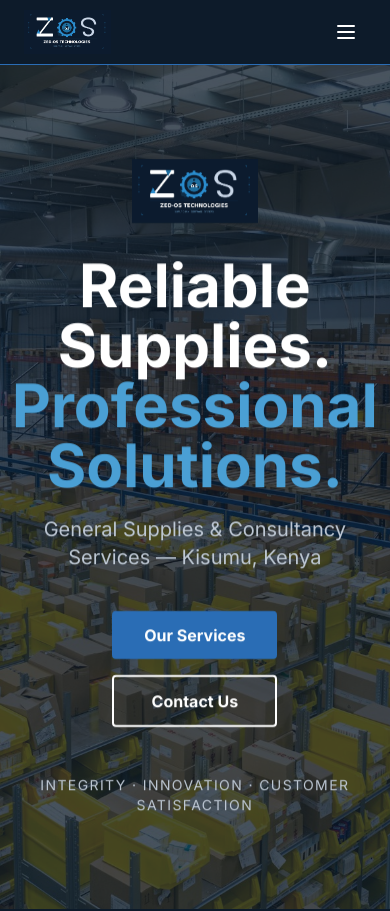
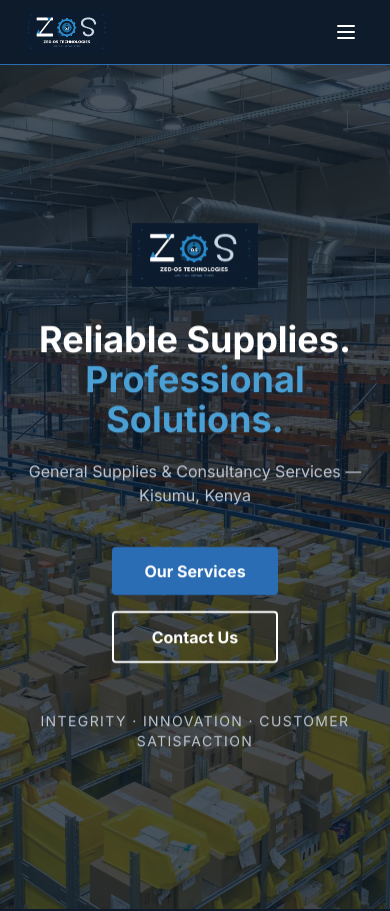
Before and after one commit to Lenny-Lewis/Zed-OS-Company, a Next.js app: page / in a window 390 px wide. Shown: the top 911 px of the page. Built offline with nearby package versions, Linux system fonts and the light colour scheme.

Commit message:
ZedOS Tech

```diff
--- a/src/components/sections/HomeHero.js
+++ b/src/components/sections/HomeHero.js
@@ -25,9 +25,9 @@
           className="w-auto h-16 md:h-24 object-contain mb-8"
           priority
         />
-        <h1 className="text-6xl md:text-8xl font-bold text-white">Reliable Supplies.</h1>
-        <h1 className="text-6xl md:text-8xl font-bold text-brand-accent">Professional Solutions.</h1>
-        <p className="text-brand-muted text-xl mt-5">
+        <h1 className="text-4xl md:text-8xl font-bold text-white">Reliable Supplies.</h1>
+        <h1 className="text-4xl md:text-8xl font-bold text-brand-accent">Professional Solutions.</h1>
+        <p className="text-brand-muted text-base md:text-xl mt-5">
           General Supplies &amp; Consultancy Services — Kisumu, Kenya
         </p>
         <div className="flex flex-col sm:flex-row gap-4 mt-10 justify-center">
```
